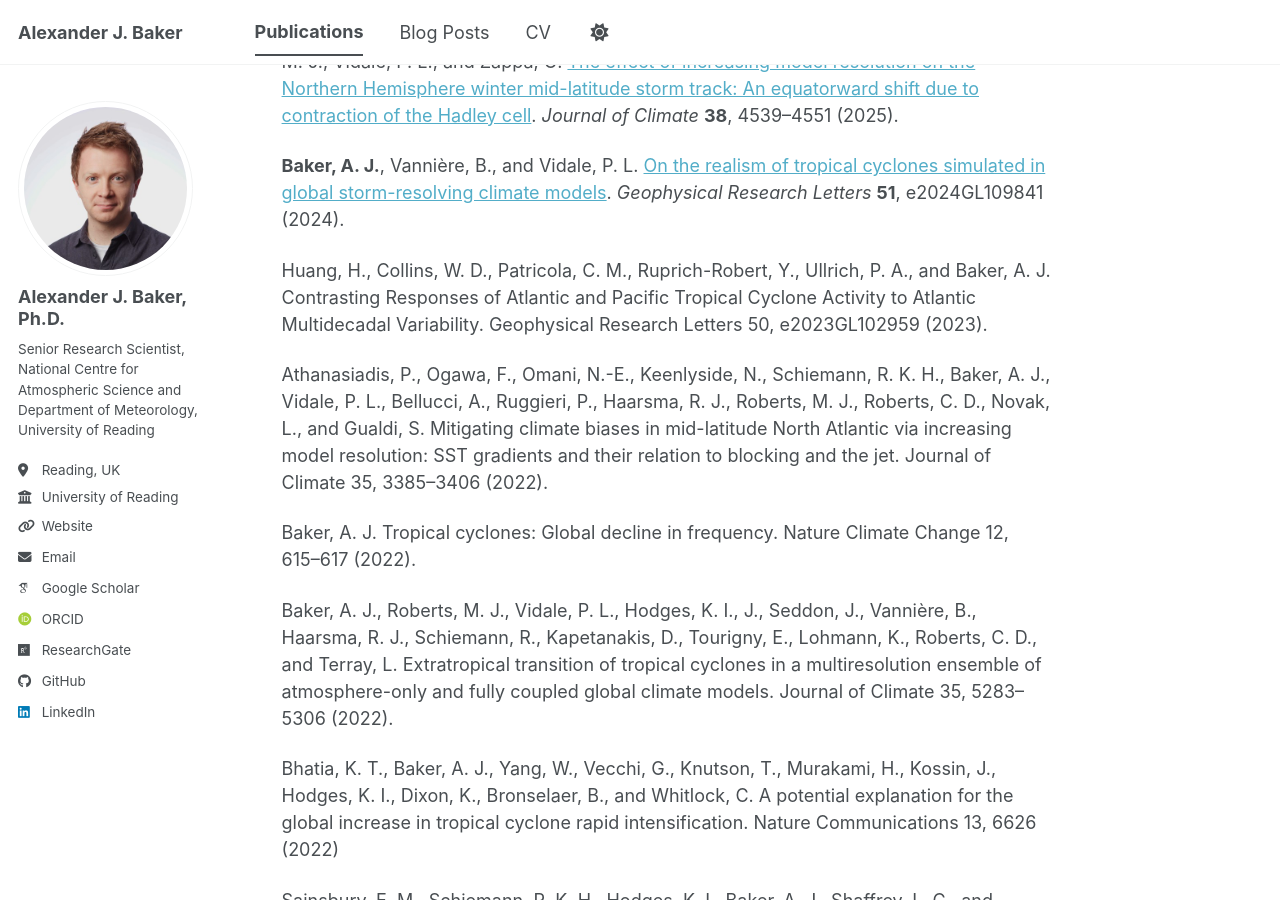
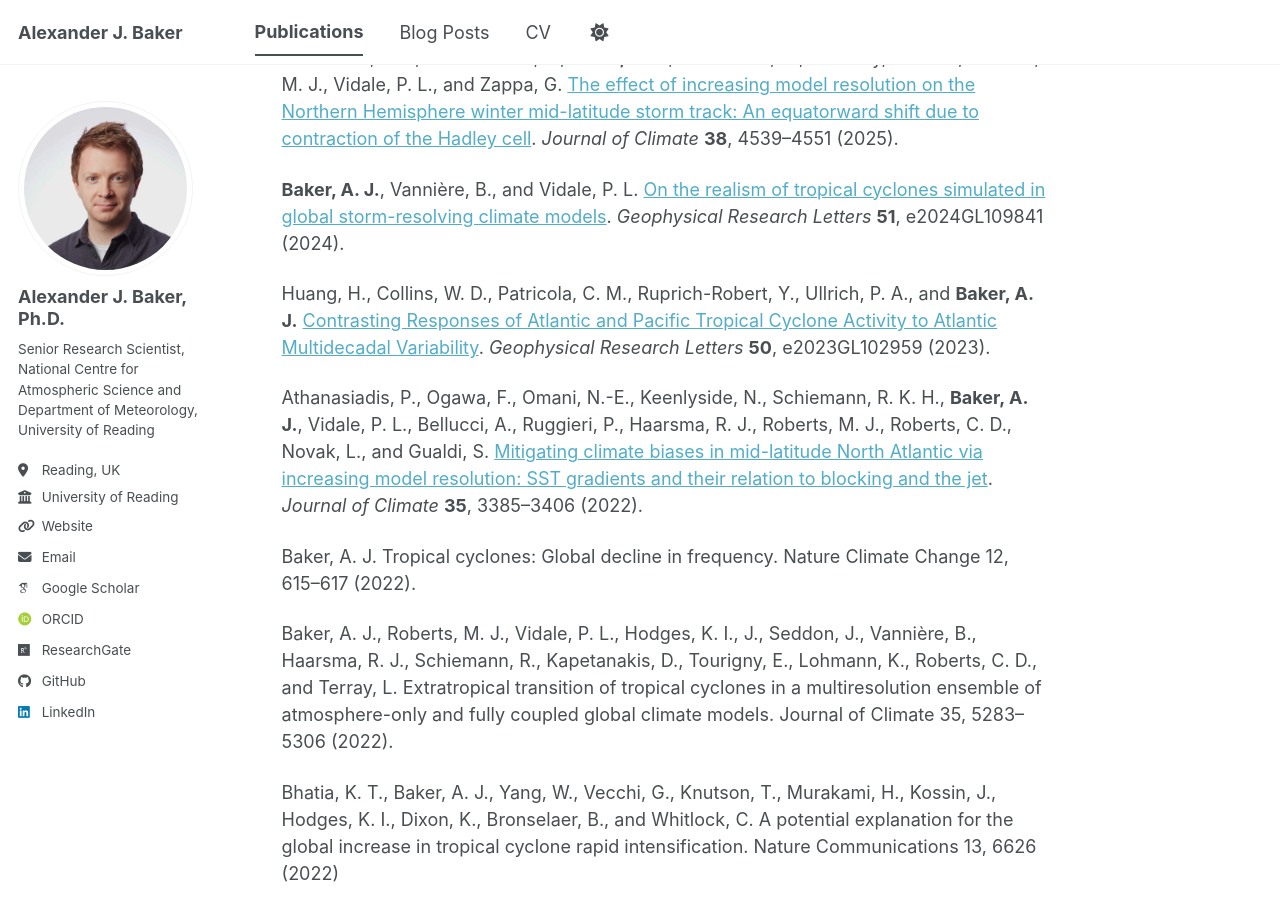
Before and after one commit to alexanderjbaker/alexanderjbaker.github.io, a Jekyll site: the page built from _pages/publications.md, in a window 1280 px wide and 900 px high, scrolled down 1433 px. Built offline with Jekyll 4.4.1, drawn with Linux system fonts in a browser that asks for light colours; some web fonts are replaced; a script bundle is joined from its source files by our own code; library files that are not in the unit come from our copies; part of the change alters nothing that is shown.

```diff
--- a/_pages/publications.md
+++ b/_pages/publications.md
@@ -12,6 +12,7 @@ Preprints under review
 ----------------------
 
 Vessey, A. F., **Baker, A. J.**, Marcellin-Honore, V., and Michelin, J. [Combining hazard, exposure and vulnerability data to predict historical United States hurricane losses](https://egusphere.copernicus.org/preprints/2025/egusphere-2025-5161). Under review, *Natural Hazards and Earth System Sciences*.
+
 Kendon, E. J., Artur, L., Engelbrecht, F., Van Niekerk, D., Ayala, C., **Baker, A. J.**, Craig, A., Jaime, C., Meyer, R., Orozco-Meléndez, F., Razakamaharavo, V., Stephens, E., Vanya, C., Vincent, K., Vogeld, C., Dahadm, G., Sederam, R. A., Mahatokym, M., and Michaëlm, G. R. F. Opportunities for increasing resilience to changing severe weather: “Early Action and Enhanced Adaptive Capacity for All.” Under review, *Bulletin of the American Meteorological Society*.
 
 
@@ -30,9 +31,9 @@ Lockwood, J. F., Athanasiadis, P., **Baker, A. J.**, Guentchev, G., Priestley, M
 
 **Baker, A. J.**, Vannière, B., and Vidale, P. L. [On the realism of tropical cyclones simulated in global storm-resolving climate models](https://agupubs.onlinelibrary.wiley.com/doi/10.1029/2024GL109841). *Geophysical Research Letters* **51**, e2024GL109841 (2024).
 
-Huang, H., Collins, W. D., Patricola, C. M., Ruprich-Robert, Y., Ullrich, P. A., and Baker, A. J. Contrasting Responses of Atlantic and Pacific Tropical Cyclone Activity to Atlantic Multidecadal Variability. Geophysical Research Letters 50, e2023GL102959 (2023).
+Huang, H., Collins, W. D., Patricola, C. M., Ruprich-Robert, Y., Ullrich, P. A., and **Baker, A. J.** [Contrasting Responses of Atlantic and Pacific Tropical Cyclone Activity to Atlantic Multidecadal Variability](https://doi.org/10.1029/2023GL102959). *Geophysical Research Letters* **50**, e2023GL102959 (2023).
 
-Athanasiadis, P., Ogawa, F., Omani, N.-E., Keenlyside, N., Schiemann, R. K. H., Baker, A. J., Vidale, P. L., Bellucci, A., Ruggieri, P., Haarsma, R. J., Roberts, M. J., Roberts, C. D., Novak, L., and Gualdi, S. Mitigating climate biases in mid-latitude North Atlantic via increasing model resolution: SST gradients and their relation to blocking and the jet. Journal of Climate 35, 3385–3406 (2022).
+Athanasiadis, P., Ogawa, F., Omani, N.-E., Keenlyside, N., Schiemann, R. K. H., **Baker, A. J.**, Vidale, P. L., Bellucci, A., Ruggieri, P., Haarsma, R. J., Roberts, M. J., Roberts, C. D., Novak, L., and Gualdi, S. [Mitigating climate biases in mid-latitude North Atlantic via increasing model resolution: SST gradients and their relation to blocking and the jet](https://journals.ametsoc.org/view/journals/clim/aop/JCLI-D-21-0515.1/JCLI-D-21-0515.1.xml). *Journal of Climate* **35**, 3385–3406 (2022).
 
 Baker, A. J. Tropical cyclones: Global decline in frequency. Nature Climate Change 12, 615–617 (2022).
 
```
